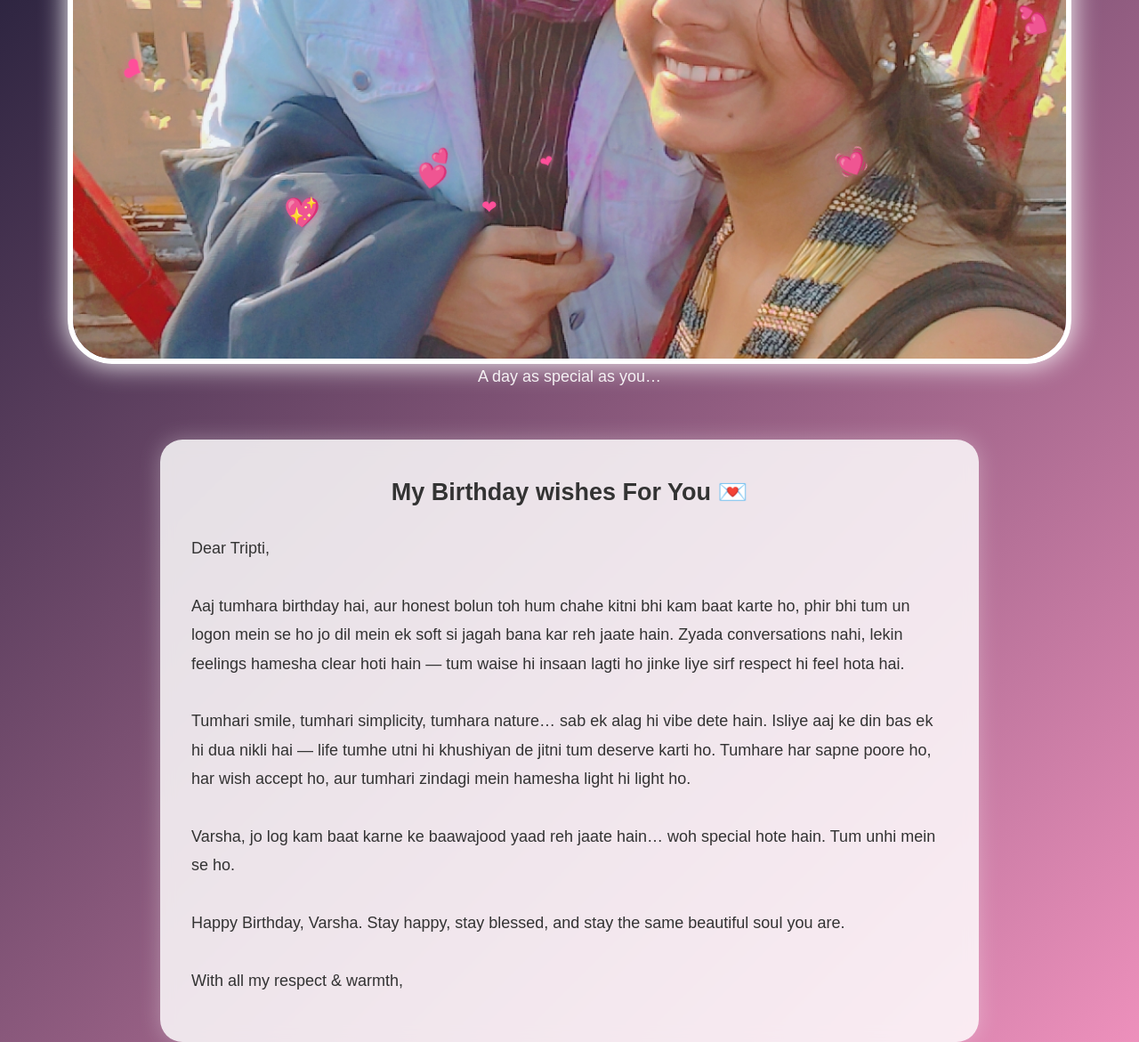
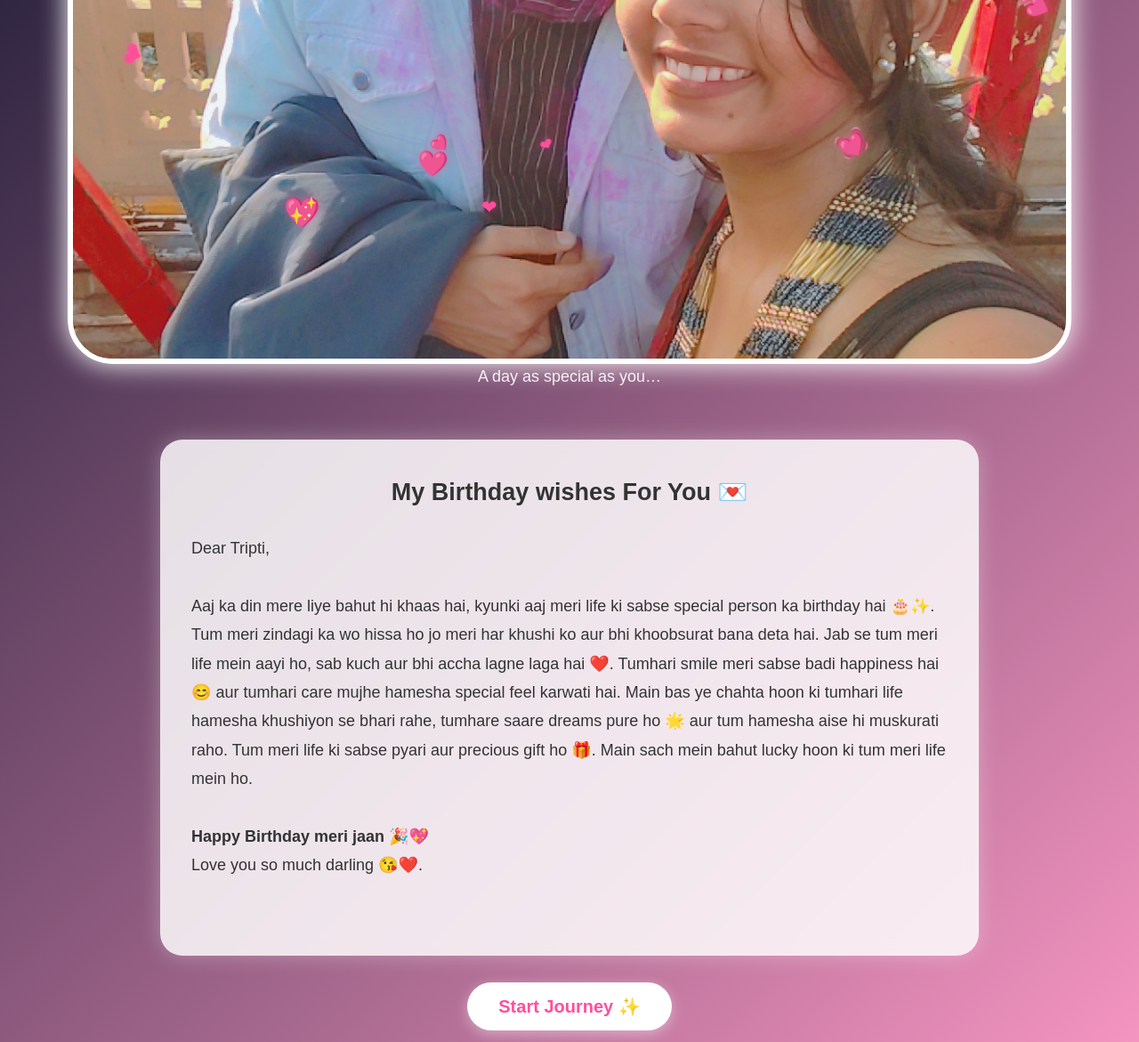
Before and after one commit to Ishant-raj-2006/Tara_birthday, a plain HTML site: page index.html in a window 1280 px wide. Shown: the part 580-1751 px from the top of the page at 89% size. Drawn offline with Linux system fonts and the light colour scheme.

Commit message:
update 2.11

```diff
--- a/index.html
+++ b/index.html
@@ -157,25 +157,20 @@
             <p>
                 Dear Tripti,<br><br>
 
-                Aaj tumhara birthday hai, aur honest bolun toh hum chahe kitni bhi kam baat karte ho,
-                phir bhi tum un logon mein se ho jo dil mein ek soft si jagah bana kar reh jaate hain.
-                Zyada conversations nahi, lekin feelings hamesha clear hoti hain — tum waise hi
-                insaan lagti ho jinke liye sirf respect hi feel hota hai.<br><br>
+                Aaj ka din mere liye bahut hi khaas hai, kyunki aaj meri life ki sabse special person ka birthday hai
+                🎂✨. Tum meri zindagi ka wo hissa ho jo meri har khushi ko aur bhi khoobsurat bana deta hai. Jab se tum
+                meri life mein aayi ho, sab kuch aur bhi accha lagne laga hai ❤️. Tumhari smile meri sabse badi
+                happiness hai 😊 aur tumhari care mujhe hamesha special feel karwati hai.
 
-                Tumhari smile, tumhari simplicity, tumhara nature… sab ek alag hi vibe dete hain.
-                Isliye aaj ke din bas ek hi dua nikli hai — life tumhe utni hi khushiyan de jitni
-                tum deserve karti ho. Tumhare har sapne poore ho, har wish accept ho, aur tumhari
-                zindagi mein hamesha light hi light ho.<br><br>
+                Main bas ye chahta hoon ki tumhari life hamesha khushiyon se bhari rahe, tumhare saare dreams pure ho 🌟
+                aur tum hamesha aise hi muskurati raho. Tum meri life ki sabse pyari aur precious gift ho 🎁. Main sach
+                mein bahut lucky hoon ki tum meri life mein ho.<br><br>
 
-                Varsha, jo log kam baat karne ke baawajood yaad reh jaate hain… woh special hote hain.
-                Tum unhi mein se ho.<br><br>
+                <b>Happy Birthday meri jaan 🎉💖</b><br>
+                Love you so much darling 😘❤️.<br><br>
 
-                Happy Birthday, Varsha.
-                Stay happy, stay blessed, and stay the same beautiful soul you are.
-                <br><br>
 
-                With all my respect & warmth,<br>
-                <b></b>
+
             </p>
         </div>
 
@@ -582,6 +577,34 @@
 
         // Generate a new heart every 300 milliseconds
         setInterval(createHeart, 300);
+
+        // Slow Auto-Scroll implementation
+        let autoScrollSpeed = 0.5; // pixels per frame, adjust as needed (lower = slower)
+        let isUserScrolling = false;
+        let scrollTimeout;
+
+        function autoScroll() {
+            if (!isUserScrolling) {
+                window.scrollBy(0, autoScrollSpeed);
+            }
+            requestAnimationFrame(autoScroll);
+        }
+
+        // Detect if user deliberately scrolls so they don't fight the auto-scroll
+        window.addEventListener('wheel', () => {
+            isUserScrolling = true;
+            clearTimeout(scrollTimeout);
+            scrollTimeout = setTimeout(() => { isUserScrolling = false; }, 2000); // Resume auto scroll after 2s of inactivity
+        });
+
+        window.addEventListener('touchmove', () => {
+            isUserScrolling = true;
+            clearTimeout(scrollTimeout);
+            scrollTimeout = setTimeout(() => { isUserScrolling = false; }, 2000);
+        });
+
+        // Start scrolling loop
+        requestAnimationFrame(autoScroll);
     </script>
 
 </body>
```
